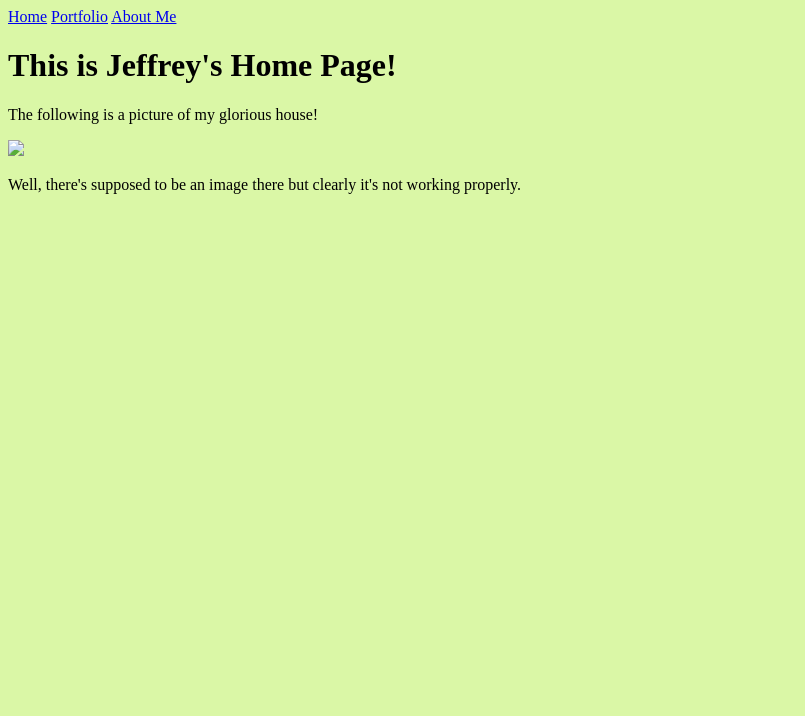
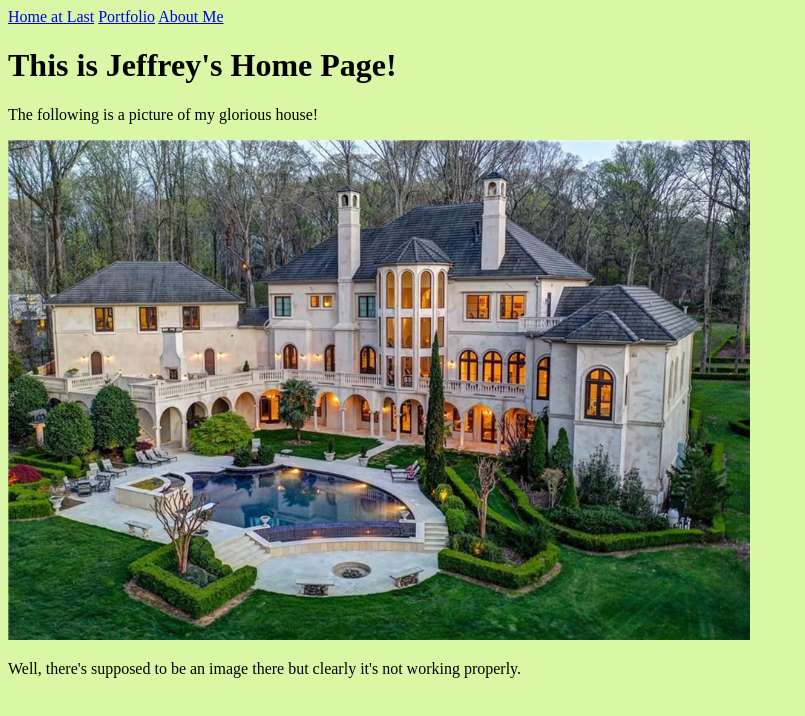
Before and after one commit to JeffreyW2468/JeffreyW2468.github.io, a plain HTML site: page index.html in a window 1280 px wide. Shown: the whole page, without its empty margins (0-805 px from the left). Drawn offline with Linux system fonts and the light colour scheme.

Commit message:
Add files via upload

```diff
--- a/index.html
+++ b/index.html
@@ -2,15 +2,15 @@
 <html lang="en">
   <head>
     <meta charset="utf-8">
-    <title>Home</title>
+    <title>Home Alone</title>
   </head>
   <body bgcolor="#DAF7A6">
-    <a href="index.html">Home</a>
+    <a href="index.html">Home at Last</a>
     <a href="portfolio.html">Portfolio</a>
     <a href="aboutme.html">About Me</a>
     <h1>This is Jeffrey's Home Page!</h1>
     <p>The following is a picture of my glorious house!</p>
-    <img src="images/Jeff's Home.jpg" height="500">
+    <img src="images/Jeff's Home.JPG" height="500">
     <p> Well, there's supposed to be an image there but clearly it's not working properly.<p>
   </body>
 </html>
```
Also changed, not shown: aboutme.html (+2 -1 lines), images/Jeff's Home.jpg (added), images/kirby.gif (added).
